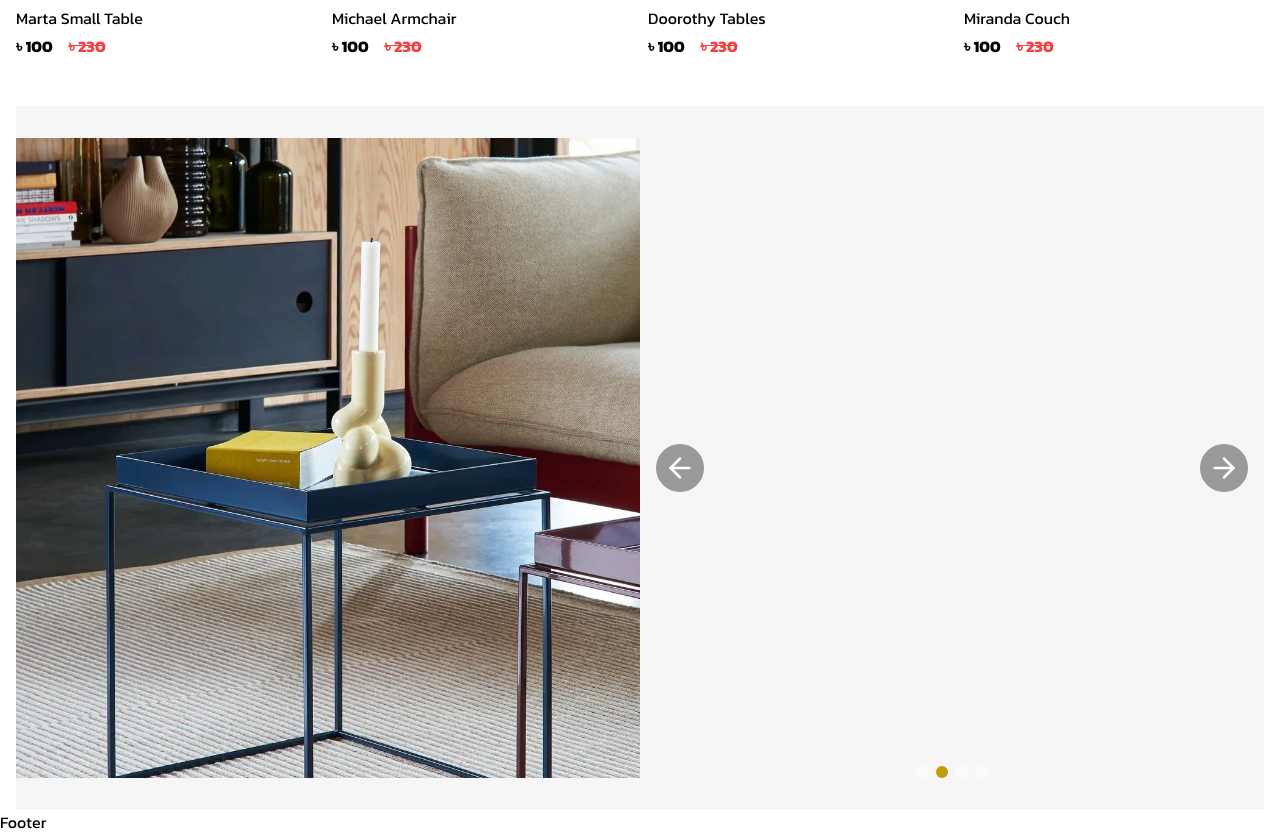
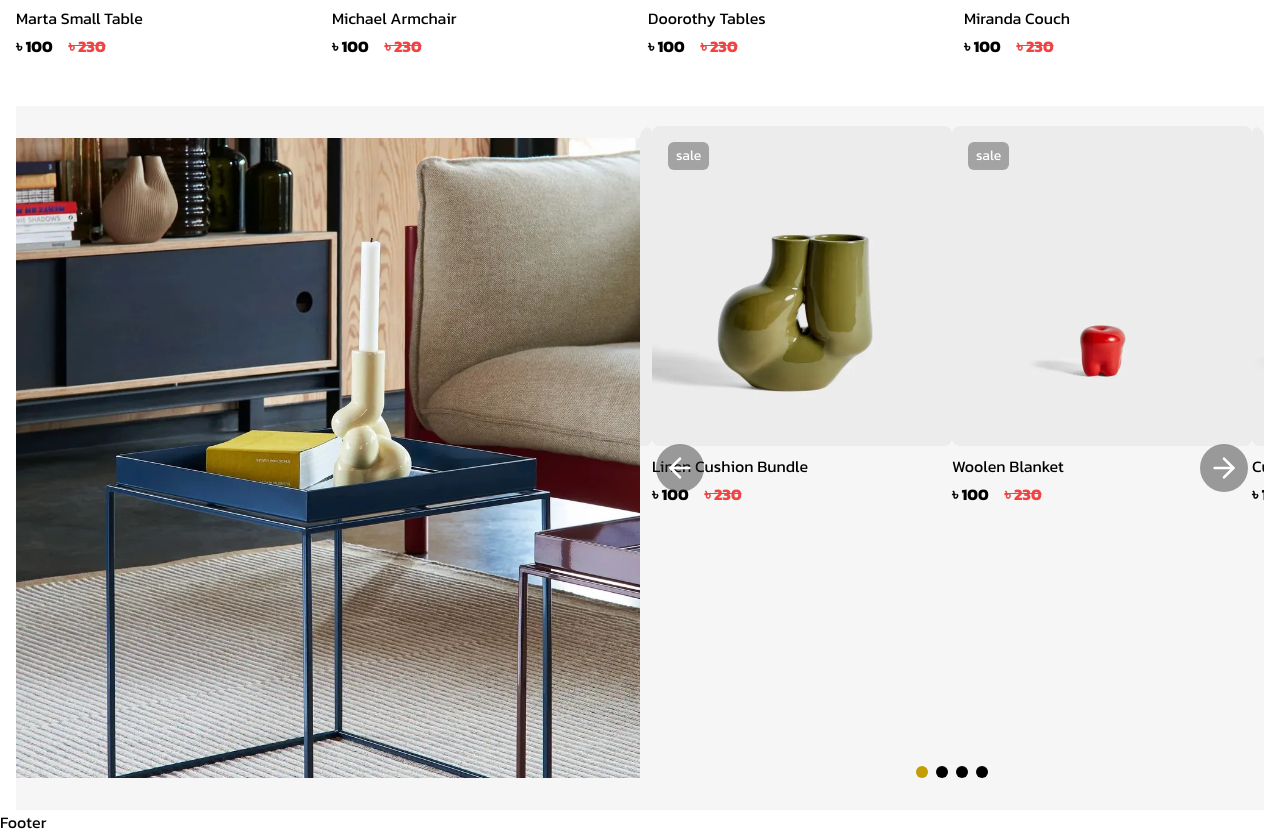
Before and after one commit to khalidumar29/assinment-twilight, a Next.js app: page / in a window 1280 px wide. Shown: the part 3500-4334 px from the top of the page. Built offline with nearby package versions, Linux system fonts and the light colour scheme.

Commit message:
fix sculpture

```diff
--- a/src/components/SculptureShocae.tsx
+++ b/src/components/SculptureShocae.tsx
@@ -25,36 +25,39 @@ const SculptureShoCase: React.FC<SculptureShoCaseProps> = ({
     setCurrentIndex((currentIndex + 1) % products[0].sculpture.length);
   };
 
-  useEffect(() => {
-    const interval = setInterval(() => {
-      nextSlide();
-    }, 5000); // Change slide every 5 seconds
-    return () => clearInterval(interval); // Cleanup interval on component unmount
-  }, [currentIndex]);
+  // useEffect(() => {
+  //   const interval = setInterval(() => {
+  //     nextSlide();
+  //   }, 5000); // Change slide every 5 seconds
+  //   return () => clearInterval(interval); // Cleanup interval on component unmount
+  // }, [currentIndex]);
 
   return (
     <SectionContainer>
-      <div className="container mt-12">
-        <div className="flex justify-center items-center bg-[#F6F6F6] flex-col md:flex-row lg:flex-row">
-          <div className="w-full md:w-2/4 h-2/3 group overflow-hidden">
-            <div className="w-full h-full">
+      <div className='container mt-12'>
+        <div className='flex justify-center items-center bg-[#F6F6F6] flex-col md:flex-row lg:flex-row'>
+          <div className='w-full md:w-2/4 h-2/3 group overflow-hidden'>
+            <div className='w-full h-full'>
               <img
-                src="/image_26.webp"
-                alt="Image"
-                height="620"
-                width="800"
-                className="w-full md:h-[80vh] lg:max-h-full object-cover transition-transform duration-300 transform group-hover:scale-105"
+                src='/image_26.webp'
+                alt='Image'
+                height='620'
+                width='800'
+                className='w-full md:h-[80vh] lg:max-h-full object-cover transition-transform duration-300 transform group-hover:scale-105'
               />
             </div>
           </div>
-          <div className="w-full md:w-2/4 h-2/3">
-            <div className="relative w-full mx-auto h-[55vh] lg:h-[88vh] pt-5">
-              <div className="rounded-xl overflow-hidden h-full relative">
+          <div className='w-full md:w-2/4 h-2/3'>
+            <div className='relative w-full mx-auto h-[55vh] lg:h-[88vh] pt-5'>
+              <div className='rounded-xl overflow-hidden h-full relative'>
+                <div className='flex w-full justify-center items-center'>
+                  {products[0].sculpture.map((product, index) => (
                     <div
-                  className="flex transition-transform duration-500 h-full"
-                  style={{ transform: `translateX(-${currentIndex * 100}%)` }}
+                      className='transition-transform duration-500 h-full w-full'
+                      style={{
+                        transform: `translateX(-${currentIndex * 100}%)`,
+                      }}
                     >
-                  {products[0].sculpture.map((product, index) => (
                       <ProductCard
                         key={product.id}
                         id={product.id}
@@ -67,28 +70,30 @@ const SculptureShoCase: React.FC<SculptureShoCaseProps> = ({
                         product={product}
                         onCardClick={handleCardClick}
                       />
+                    </div>
                   ))}
                 </div>
+
                 <button
                   onClick={prevSlide}
-                  className="absolute top-1/2 -translate-y-1/2 left-4 z-10 p-2 bg-[#23232370] rounded-full text-white focus:outline-none focus-visible:ring-2 focus-visible:ring-gray-300"
+                  className='absolute top-1/2 -translate-y-1/2 left-4 z-10 p-2 bg-[#23232370] rounded-full text-white focus:outline-none focus-visible:ring-2 focus-visible:ring-gray-300'
                 >
-                  <ArrowLeft className="w-8 h-8" />
+                  <ArrowLeft className='w-8 h-8' />
                 </button>
                 <button
                   onClick={nextSlide}
-                  className="absolute top-1/2 -translate-y-1/2 right-4 z-10 p-2 bg-[#23232370] rounded-full text-white focus:outline-none "
+                  className='absolute top-1/2 -translate-y-1/2 right-4 z-10 p-2 bg-[#23232370] rounded-full text-white focus:outline-none '
                 >
-                  <ArrowRight className="w-8 h-8" />
+                  <ArrowRight className='w-8 h-8' />
                 </button>
 
-                <div className="absolute bottom-8 left-1/2 -translate-x-1/2 z-10 flex gap-2">
+                <div className='absolute bottom-8 left-1/2 -translate-x-1/2 z-10 flex gap-2'>
                   {products[0].sculpture.map((_, index) => (
                     <button
                       key={index}
                       onClick={() => setCurrentIndex(index)}
                       className={`w-3 h-3 rounded-full ${
-                        currentIndex === index ? "bg-[#C29D04]" : "bg-white/50"
+                        currentIndex === index ? "bg-[#C29D04]" : "bg-black"
                       } hover:bg-[#C29D04] focus:bg-[#C29D04] focus:outline-none focus-visible:ring-2 focus-visible:ring-gray-300`}
                     />
                   ))}
```
Lines whose indentation alone changed are shown as unchanged.
